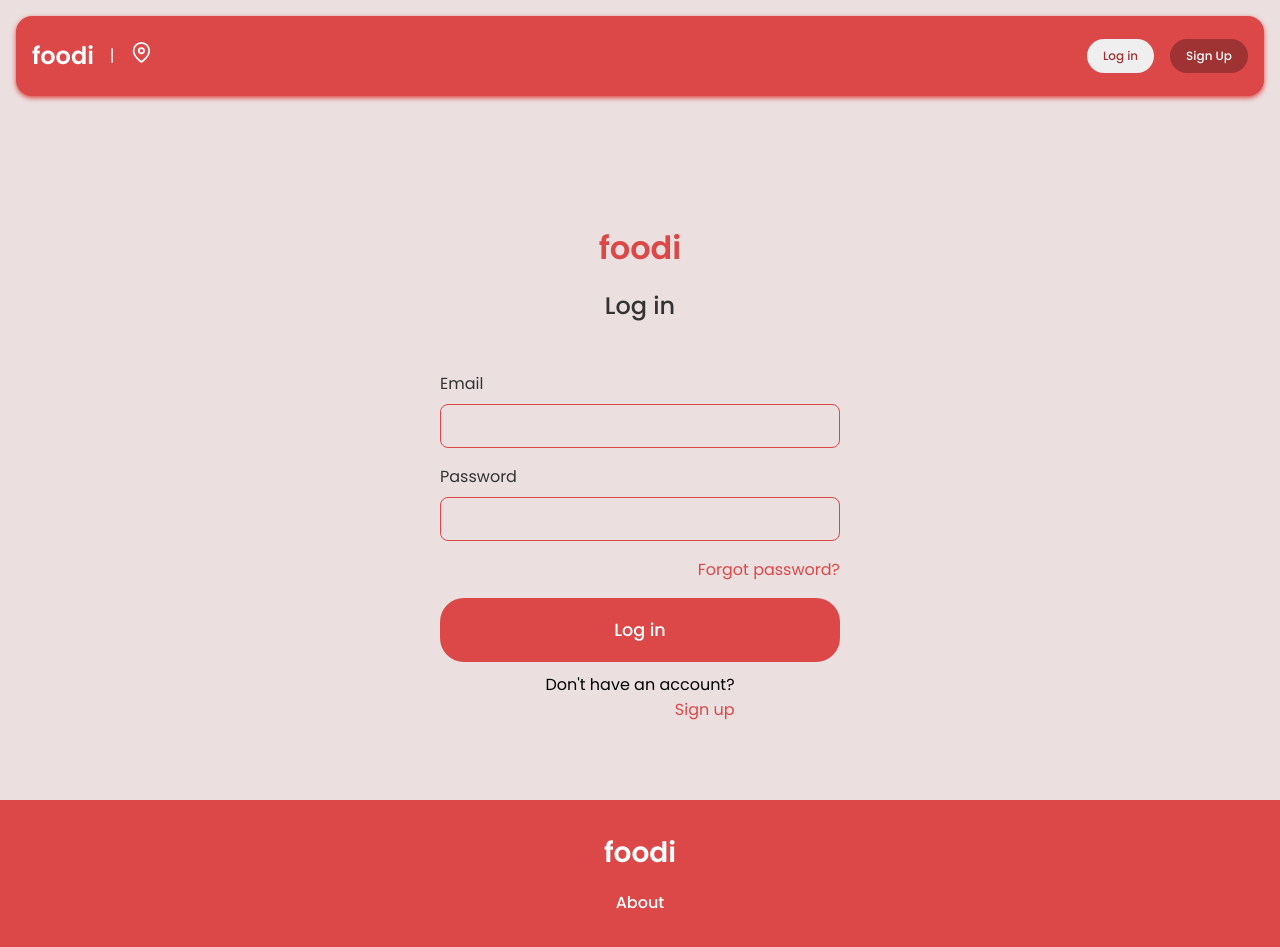
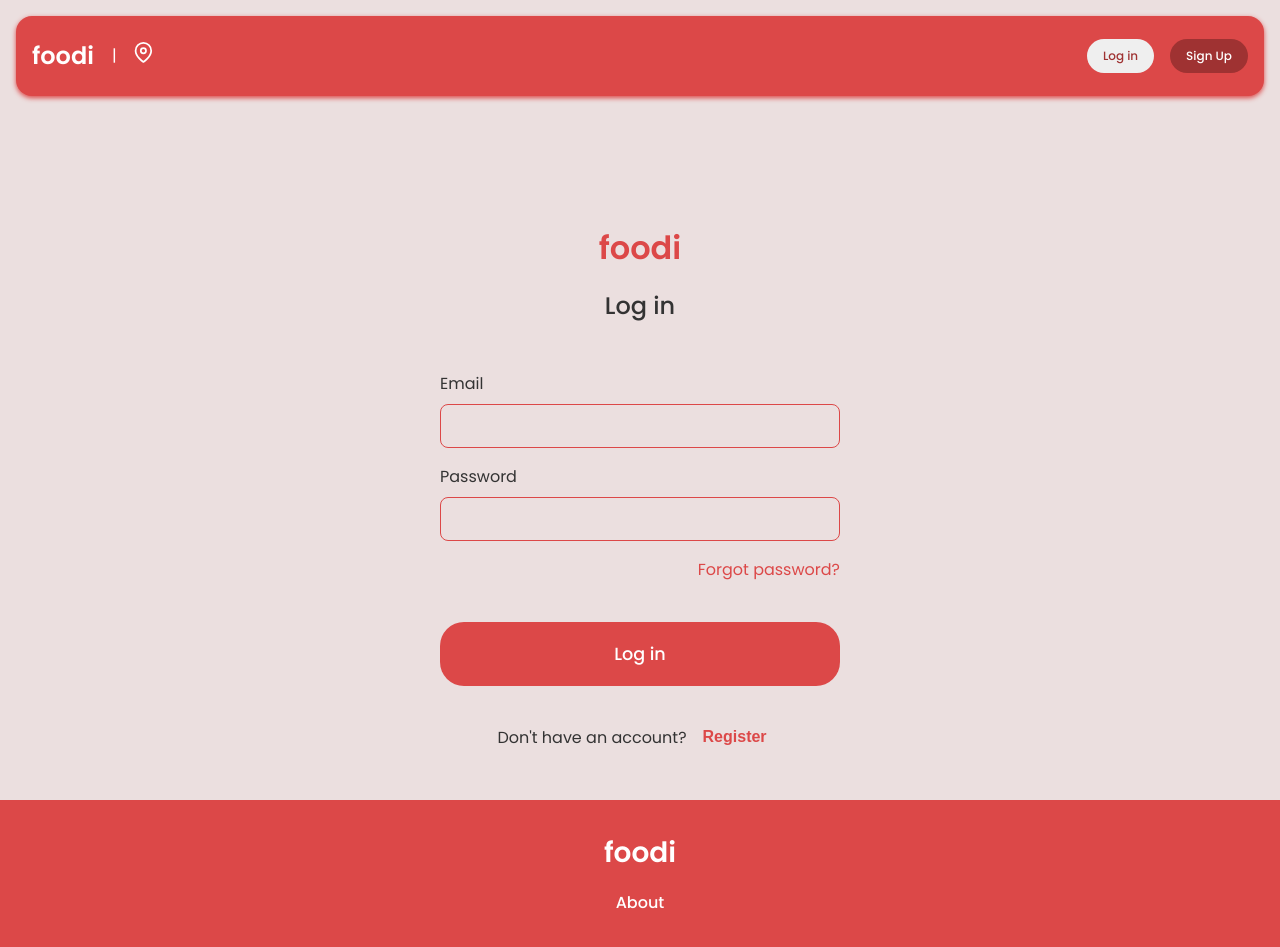
Before and after one commit to daviswest/foodi, a React (Vite) app: page /login in a window 1280 px wide. Built offline with nearby package versions, Linux system fonts and the light colour scheme; no server answers.

Commit message:
location dropdown functionality and navigation stuff

```diff
--- /dev/null
+++ b/src/components/LocationDropdown.jsx
@@ -0,0 +1,38 @@
+import React from 'react'
+import { useEffect, useState } from 'react'
+import '../styles/Navbar.css'
+const LocationDropdown = (props) => {
+
+  useEffect(() => {
+    if (navigator.geolocation) {
+      navigator.geolocation.getCurrentPosition(
+        (position) => {
+          props.setLocation({
+            latitude: position.coords.latitude,
+            longitude: position.coords.longitude,
+          });
+          console.log(props.location.latitude)
+          console.log(props.location.longitude)
+        },
+        (error) => {
+          console.error('Error getting location:', error);
+        }
+      );
+    } else {
+      console.error('Geolocation is not supported by this browser.');
+    }
+  }, []);
+
+  return (
+    <div className='dropdown-menu'>
+      <div>
+        <p style={{color: 'white'}}>Your location is set to {props.location.latitude} {props.location.longitude}</p>
+      </div>
+      <div>
+        <button className='login-button'>Update</button>
+      </div>
+    </div>
+  );
+};
+
+export default LocationDropdown
--- a/src/components/LoginPage.jsx
+++ b/src/components/LoginPage.jsx
@@ -1,9 +1,11 @@
 import React, { useState } from 'react';
 import '../styles/Login.css';
+import { useNavigate } from 'react-router-dom';
 
 const LoginPage = () => {
     const [email, setEmail] = useState('');
     const [password, setPassword] = useState('');
+    const navigate = useNavigate();
 
     const handleSubmit = (e) => {
         e.preventDefault();
@@ -39,8 +41,12 @@ const LoginPage = () => {
                   <p style={{textAlign: 'right', color: '#dc4848'}}>Forgot password?</p>
                 </div>
                 <button className="login-button-large" type="submit">Log in</button>
+                <div style={{display: 'flex', justifyContent: 'center', alignItems: 'center', paddingTop: '10px'}}>
+                  <p style={{color: '#333'}}>Don't have an account?</p>
+                  <button className='redirect-text' onClick={()=>navigate("/signup")}>Register</button>
+                </div>
             </form>
-            <p style={{paddingTop: '10px'}}>Don't have an account? <p style={{textAlign: 'right', color: '#dc4848'}}>Sign up</p></p>
+
         </div>
     );
 };
--- a/src/components/Navbar.jsx
+++ b/src/components/Navbar.jsx
@@ -4,6 +4,7 @@ import Menu from '../assets/menu.svg?react';
 import menuCloseIcon from '../assets/x.svg';
 import NavigationIcon from '../assets/map-pin.svg?react';
 import { useNavigate } from 'react-router-dom';
+import LocationDropdown from './LocationDropdown';
 
 const Navbar = (props) => {
   const [isMenuOpen, setIsMenuOpen] = useState(false);
@@ -14,42 +15,22 @@ const Navbar = (props) => {
     setIsMenuOpen((isMenuOpen) => !isMenuOpen);
   };
 
-
-  useEffect(() => {
-    if (navigator.geolocation) {
-      navigator.geolocation.getCurrentPosition(
-        (position) => {
-          props.setLocation({
-            latitude: position.coords.latitude,
-            longitude: position.coords.longitude,
-          });
-          console.log(props.location.latitude)
-          console.log(props.location.latitude)
-        },
-        (error) => {
-          console.error('Error getting location:', error);
-        }
-      );
-    } else {
-      console.error('Geolocation is not supported by this browser.');
-    }
-  }, []);
-
   return (
       <>
       <nav className="navbar">
         <div className="horizontal-elements">
           <div className="logo-navbar" onClick={()=>navigate("/")}>foodi</div>
           <span style={{color: 'white'}}>|</span>
-          <div style={{position: 'relative'}}onMouseEnter={()=>setIsDropdownOpen(true)} onMouseLeave={()=>setIsDropdownOpen(false)}>
+          <div style={{position: 'relative'}} onMouseEnter={()=>setIsDropdownOpen(true)} onMouseLeave={()=>setIsDropdownOpen(false)}>
             <button className='location-button'>
-              <div className='location-container'>
-                <NavigationIcon style={{ marginRight: '0.3rem', width: '1.3rem', height: '1.3rem' }}/>
-                <span className='location-text'>
-                  {props.location.latitude} {props.location.longitude}
-                </span>
-              </div>
+              <NavigationIcon className='location-button' style={{ marginRight: '0.3rem', width: '1.3rem', height: '1.3rem' }}/>
             </button>
+            {isDropdownOpen && (
+              <LocationDropdown
+                setLocation={props.setLocation}
+                location={props.location}
+              />
+            )}
           </div>
         </div>
         {!isMenuOpen && (
@@ -66,11 +47,7 @@ const Navbar = (props) => {
             </li>
           </ul>
         </div>
-        {isDropdownOpen && (
-            <div className='dropdown-menu'>
-              <h1>KOBE</h1>
-            </div>
-        )}
+
       </nav>
       {isMenuOpen && (
         <div className="navigation-container">
--- a/src/components/SignUpPage.jsx
+++ b/src/components/SignUpPage.jsx
@@ -1,9 +1,10 @@
 import React, { useState } from 'react';
 import '../styles/Login.css';
-
+import { useNavigate } from 'react-router-dom';
 const SignUpPage = () => {
     const [email, setEmail] = useState('');
     const [password, setPassword] = useState('');
+    const navigate = useNavigate();
 
     const handleSubmit = (e) => {
         e.preventDefault();
@@ -47,7 +48,7 @@ const SignUpPage = () => {
                 <button className="signup-button-large" type="submit">Register</button>
                 <div style={{display: 'flex', justifyContent: 'center', alignItems: 'center', paddingTop: '10px'}}>
                   <p style={{color: '#333'}}>Already have an account?</p>
-                  <button className='redirect-text'>Log in</button>
+                  <button className='redirect-text' onClick={()=>navigate("/login")}>Log in</button>
                 </div>
             </form>
 
--- a/src/styles/Login.css
+++ b/src/styles/Login.css
@@ -90,6 +90,7 @@ input:focus {
   font-weight: 500;
   cursor: pointer;
   transition: background-color 0.3s ease;
+  margin-top: 1.5rem;
 }
 
 .login-button-large:hover, .signup-button-large:hover {
--- a/src/styles/Navbar.css
+++ b/src/styles/Navbar.css
@@ -39,14 +39,36 @@
 }
 
 .dropdown-menu {
+  display: flex;
   position: absolute;
   top: 100%;
-  padding: 3rem 3rem;
+  gap: 1rem;
+  align-items: flex-start;
+  flex-direction: row;
+  justify-content: space-between;
+  border: none;
+  background-color: #dc4848;
+  border-radius: 1rem;
+  padding: 1rem;
+  box-shadow: #dc4848 0px 2px 5px 0px;
+  z-index: 2; /* Make sure the dropdown is above other elements */
+  opacity: 0;
+  transition: opacity 0.2s ease-in-out;
 }
 
-.location-button :hover, .location-text :hover{
+.location-button:hover {
   color: #9f3232;
   cursor: pointer;
+}
+.location-button:hover + .dropdown-menu {
+  color: #9f3232;
+  cursor: pointer;
+  opacity: 1;
+  z-index: 9;
+}
+
+.dropdown-menu:hover {
+  opacity: 1;
 }
 
 .navigation-container {
@@ -103,6 +125,7 @@
 }
 
 .logo-navbar {
+  width: 4rem;
   font-family: "Poppins";
   font-weight: 600;
   font-size: 1.5rem;
```
